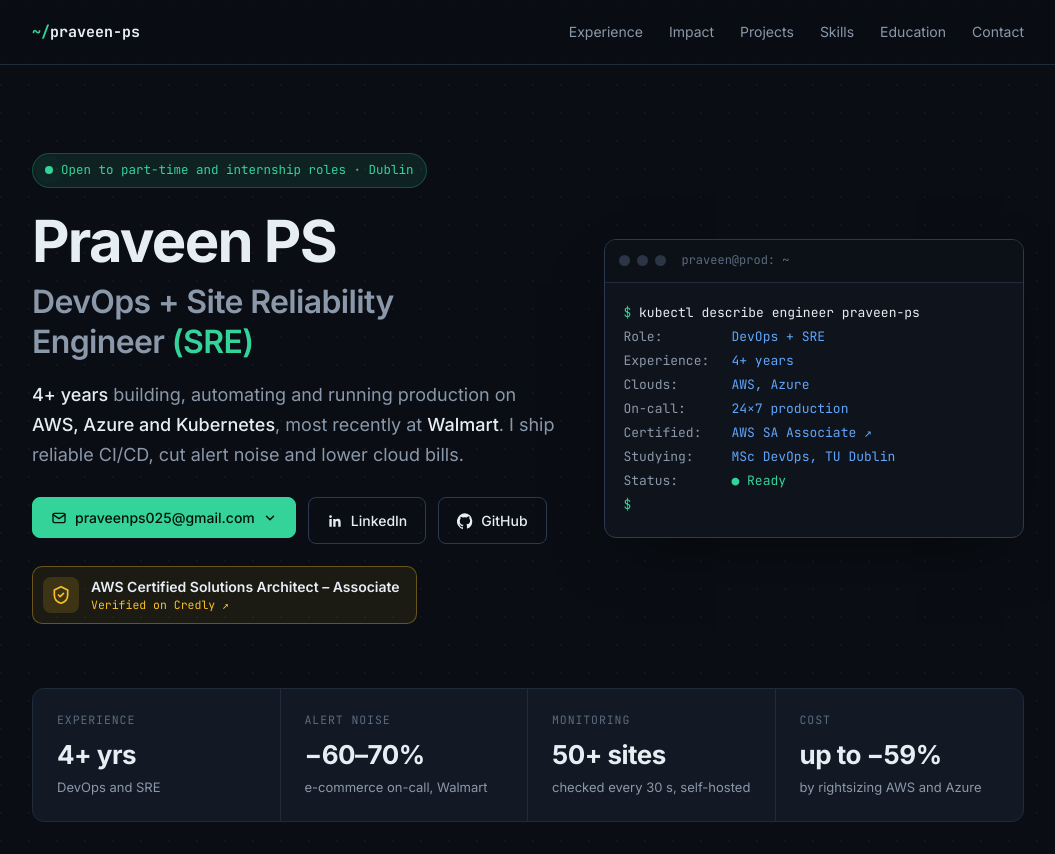
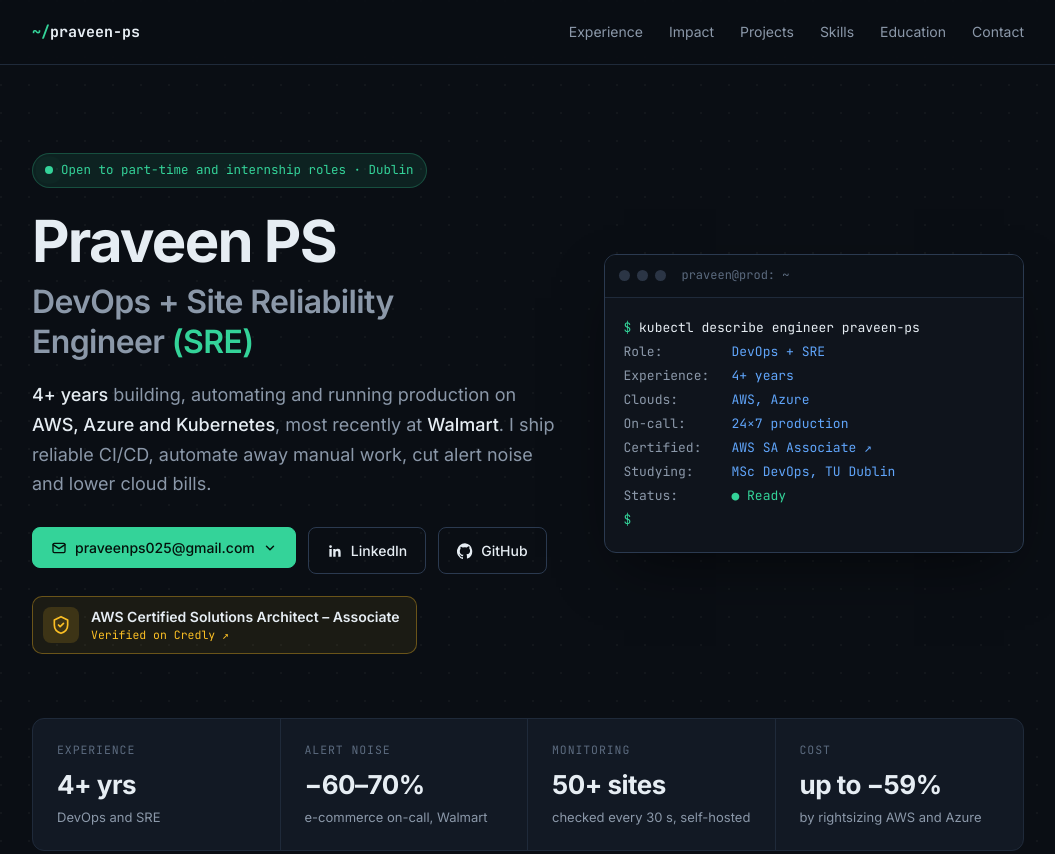
Before and after one commit to pso25/pso25.github.io, a plain HTML site: page index.html in a window 1280 px wide. Shown: the top 854 px of the page, without its empty margins (112-1167 px from the left). Drawn offline with Linux system fonts and the light colour scheme.

Commit message:
Add files via upload

```diff
--- a/index.html
+++ b/index.html
@@ -251,7 +251,7 @@
       <div>
         <div class="status-pill"><span class="dot"></span>Open to part-time and internship roles · Dublin</div>
         <h1>Praveen PS<span class="role">DevOps + Site Reliability <span style="white-space:nowrap">Engineer <span class="accent">(SRE)</span></span></span></h1>
-        <p class="lead"><strong>4+ years</strong> building, automating and running production on <strong>AWS, Azure and Kubernetes</strong>, most recently at <strong>Walmart</strong>. I ship reliable CI/CD, cut alert noise and lower cloud bills.</p>
+        <p class="lead"><strong>4+ years</strong> building, automating and running production on <strong>AWS, Azure and Kubernetes</strong>, most recently at <strong>Walmart</strong>. I ship reliable CI/CD, automate away manual work, cut alert noise and lower cloud bills.</p>
         <div class="ctas">
           <div class="email-menu">
             <button class="btn primary email-toggle" type="button" aria-haspopup="true" aria-expanded="false">
```
